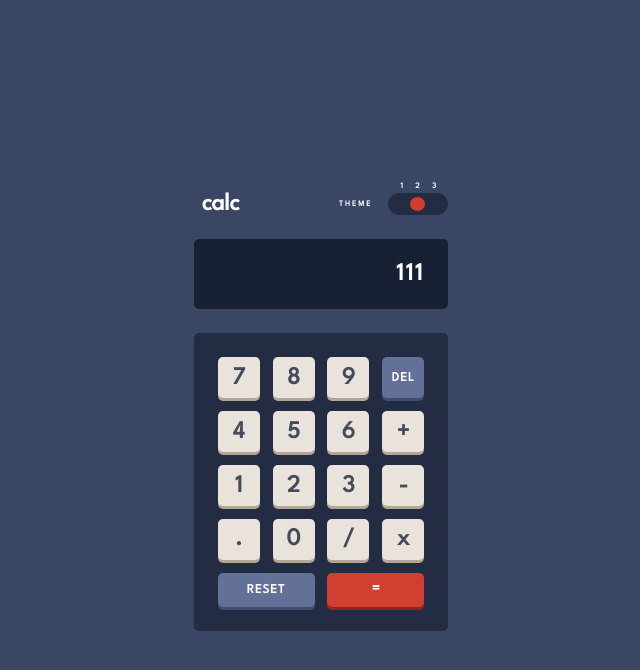
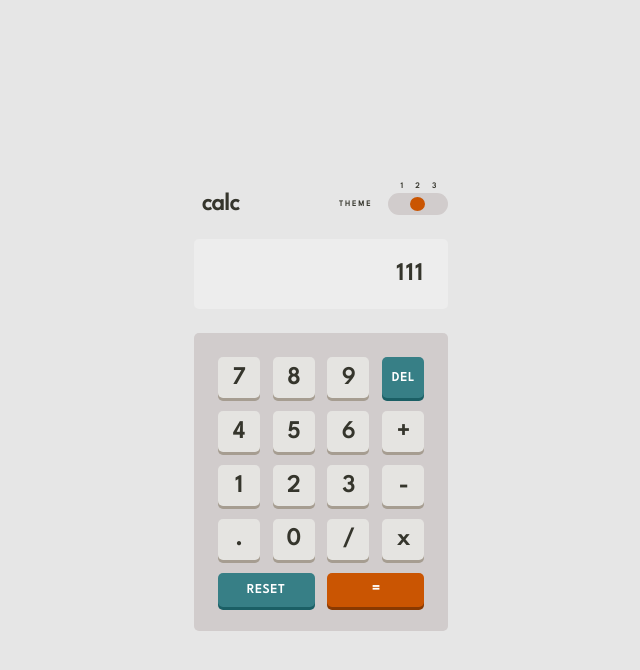
Before and after one commit to Erttai/Calculator, a plain HTML site: page index.html in a window 1280 px wide. Both pictures are taken after a click on the element 737 px from the left and 203 px from the top of the page. Shown: the whole page, without its empty margins (319-959 px from the left). Drawn offline with Linux system fonts and the light colour scheme.

Commit message:
Create a multi-color theme for the calcultator and added event listeners to the toggle to switch themes

```diff
--- a/index.html
+++ b/index.html
@@ -15,7 +15,11 @@
 
         <div class="header__themes">
           <p>THEME</p>
-          <div class="header__themes--toggle"></div>
+          <div class="header__themes--toggle">
+            <button class="one"></button>
+            <button class="two"></button>
+            <button class="three"></button>
+          </div>
         </div>
       </header>
       <div class="calc-screen">
--- a/script.js
+++ b/script.js
@@ -1,4 +1,10 @@
 "use strict";
+const toggler = document.querySelector(".header__themes--toggle");
+const themeOne = document.querySelector(".one");
+const themeTwo = document.querySelector(".two");
+const themeThree = document.querySelector(".three");
+let colorTheme;
+
 function sum(n1, n2) {
   return n1 + n2;
 }
@@ -26,3 +32,35 @@ function operate(operator, n1, n2) {
     return divide(n1, n2);
   }
 }
+
+const changeColorTheme = function () {
+  if (colorTheme === 1) {
+    toggler.classList.remove("theme-two");
+    toggler.classList.remove("theme-three");
+    document.body.classList.remove("theme-two");
+    document.body.classList.remove("theme-three");
+  } else if (colorTheme === 2) {
+    toggler.classList.remove("theme-three");
+    document.body.classList.remove("theme-three");
+    toggler.classList.add("theme-two");
+    document.body.classList.add("theme-two");
+  } else if (colorTheme === 3) {
+    toggler.classList.add("theme-three");
+    document.body.classList.add("theme-three");
+  }
+};
+
+themeOne.addEventListener("click", () => {
+  colorTheme = 1;
+  changeColorTheme();
+});
+
+themeTwo.addEventListener("click", () => {
+  colorTheme = 2;
+  changeColorTheme();
+});
+
+themeThree.addEventListener("click", () => {
+  colorTheme = 3;
+  changeColorTheme();
+});
--- a/style.css
+++ b/style.css
@@ -29,6 +29,8 @@
   /*Text*/
   --text-grayish-blue: hsl(221, 14%, 31%);
   --text-white-pure: #ffffff;
+  --text-screen: #ffffff;
+  --text-equal-sign: #ffffff;
 }
 
 body {
@@ -37,6 +39,58 @@ body {
   display: flex;
   align-items: center;
   justify-content: center;
+}
+
+.theme-two {
+  /* Backgrounds */
+  --main-bg-blue: hsl(0, 0%, 90%);
+  --toggle-bg-blue: hsl(0, 5%, 81%);
+  --screen-bg-dark-blue: hsl(0, 0%, 93%);
+
+  /*Keys*/
+  --key-bg-blue: hsl(185, 42%, 37%);
+  --key-bg-blue-hover: hsl(185.27, 40.81%, 56.27%);
+  --key-shadow-blue: hsl(185, 58%, 25%);
+
+  --key-bg-red: hsl(25, 98%, 40%);
+  --key-bg-red-hover: hsl(25.03, 100%, 60.98%);
+  --key-shadow-red: hsl(25, 99%, 27%);
+
+  --key-bg-light: hsl(45, 7%, 89%);
+  --key-bg-hover: #ffffff;
+  --key-shadow-light: hsl(35, 11%, 61%);
+
+  /*Text*/
+  --text-grayish-blue: hsl(60, 10%, 19%);
+  --text-white-pure: #ffffff;
+  --text-screen: hsl(60, 10%, 19%);
+  --text-equal-sign: #ffffff;
+}
+
+.theme-three {
+  /* Backgrounds */
+  --main-bg-blue: hsl(268, 75%, 9%);
+  --toggle-bg-blue: hsl(268, 71%, 12%);
+  --screen-bg-dark-blue: hsl(268, 71%, 12%);
+
+  /*Keys*/
+  --key-bg-blue: hsl(281, 89%, 26%);
+  --key-bg-blue-hover: hsl(280.16, 56.44%, 44.12%);
+  --key-shadow-blue: hsl(285, 91%, 52%);
+
+  --key-bg-red: hsl(176, 100%, 44%);
+  --key-bg-red-hover: hsl(176.64, 100%, 79.02%);
+  --key-shadow-red: hsl(177, 92%, 70%);
+
+  --key-bg-light: hsl(268, 47%, 21%);
+  --key-bg-hover: hsl(267.5, 53.57%, 43.92%);
+  --key-shadow-light: hsl(290, 70%, 36%);
+
+  /*Text*/
+  --text-grayish-blue: hsl(52, 100%, 62%);
+  --text-white-pure: #ffffff;
+  --text-screen: hsl(52, 100%, 62%);
+  --text-equal-sign: hsl(198, 20%, 13%);
 }
 
 .container {
@@ -53,7 +107,7 @@ body {
   align-items: center;
   padding: 1.5rem 0 1.5rem 0.5rem;
   background: var(--main-bg-blue);
-  /* border: 2px solid yellow; */
+  color: var(--text-screen);
   position: relative;
 }
 
@@ -88,6 +142,16 @@ body {
   background: var(--toggle-bg-blue);
   position: relative;
   cursor: pointer;
+  display: flex;
+  justify-content: center;
+  padding: 0 0.1rem;
+}
+
+.header__themes--toggle button {
+  width: 100%;
+  border: none;
+  background: none;
+  cursor: pointer;
 }
 
 .header__themes--toggle::before {
@@ -98,7 +162,15 @@ body {
   border-radius: 50%;
   position: absolute;
   top: 4px;
+  left: 6px; /*6, 21.5 38.5*/
+}
+
+.header__themes--toggle.theme-two::before {
   left: 21.5px; /*6, 21.5 38.5*/
+}
+
+.header__themes--toggle.theme-three::before {
+  left: 38.5px; /*6, 21.5 38.5*/
 }
 
 .header__themes--toggle:hover::before {
@@ -106,6 +178,7 @@ body {
 }
 
 .calc-screen {
+  color: var(--text-screen);
   background: var(--screen-bg-dark-blue);
   padding: 1.5rem;
   border-radius: 5px;
@@ -136,7 +209,7 @@ body {
 }
 
 .calc__btn:hover {
-  background: #ffffff;
+  background: var(--key-bg-hover);
 }
 
 .blue__btn {
@@ -156,7 +229,7 @@ body {
 
 .red__btn {
   background: var(--key-bg-red);
-  color: var(--text-white-pure);
+  color: var(--text-equal-sign);
   box-shadow: 0 3px var(--key-shadow-red);
   font-size: 1rem;
   display: flex;
```
